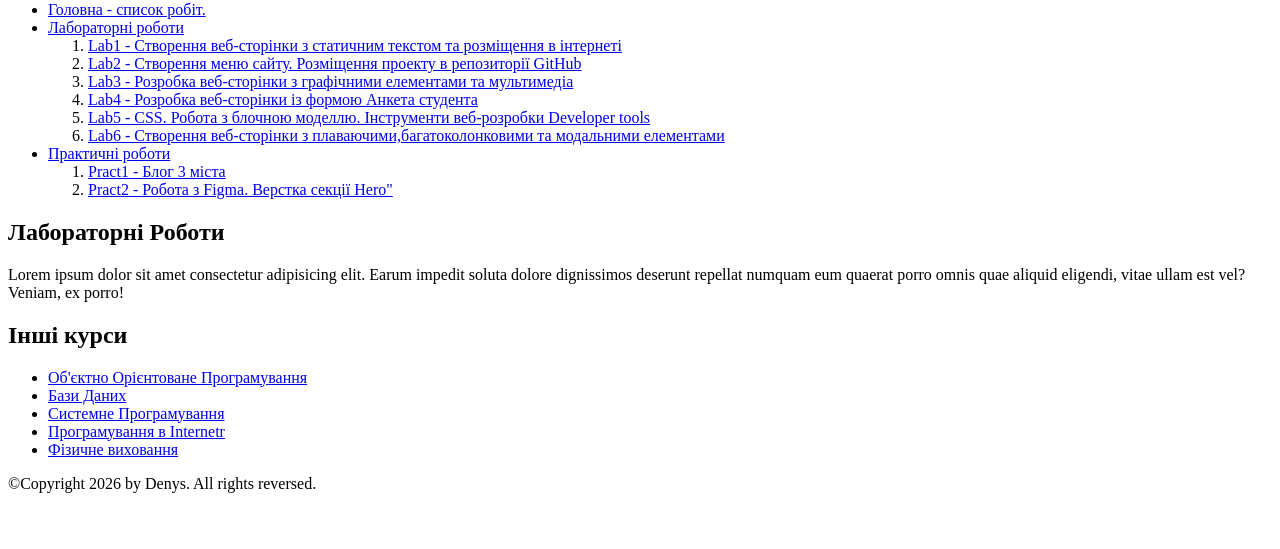
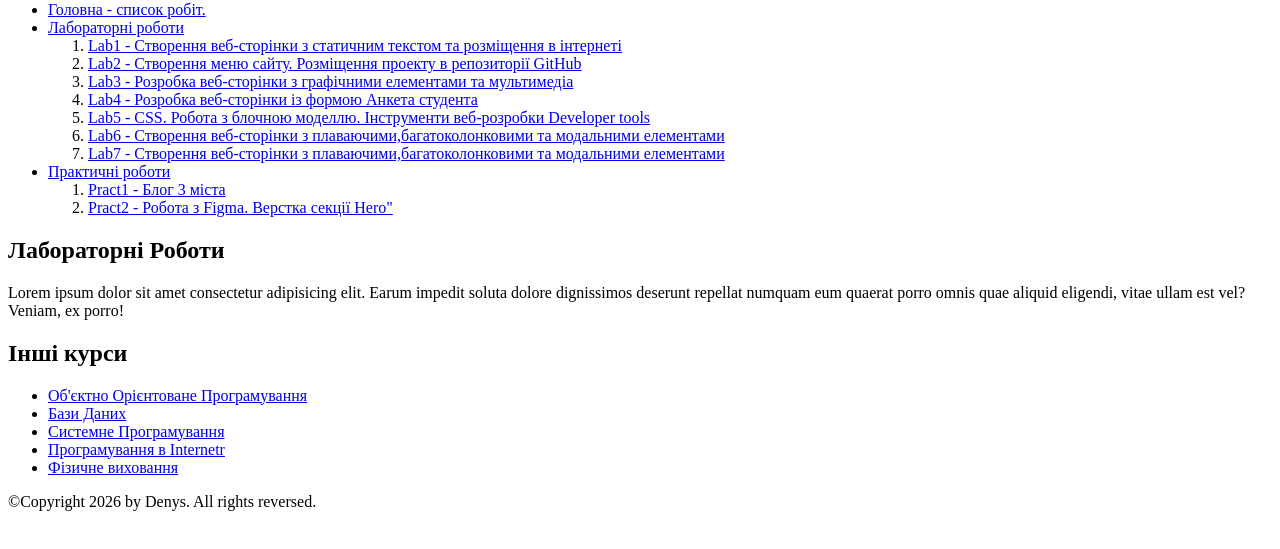
Before and after one commit to dsffsdds34/IP-Labs, a plain HTML site: page index.html in a window 1280 px wide. Shown: the part 79-628 px from the top of the page. Drawn offline with Linux system fonts and the light colour scheme.

Commit message:
update index

```diff
--- a/index.html
+++ b/index.html
@@ -33,6 +33,9 @@
                         </li>
                         <li>
                             <a href="lab6/">Lab6 - Створення веб-сторінки з плаваючими,багатоколонковими та модальними елементами</a>
+                        </li>
+                        <li>
+                            <a href="lab7/">Lab7 - Створення веб-сторінки з плаваючими,багатоколонковими та модальними елементами</a>
                         </li>
                     </ol>
                 </li>
```
